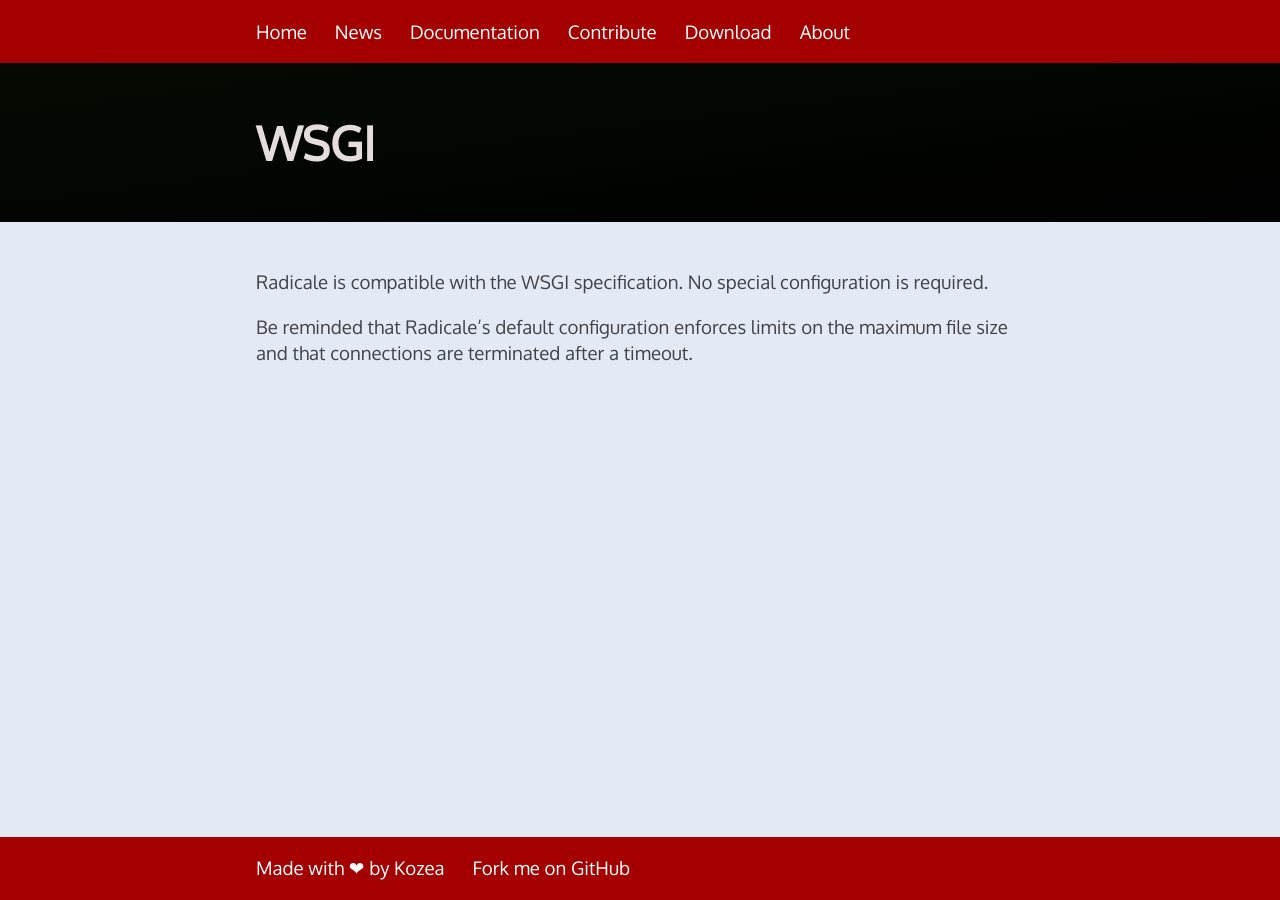
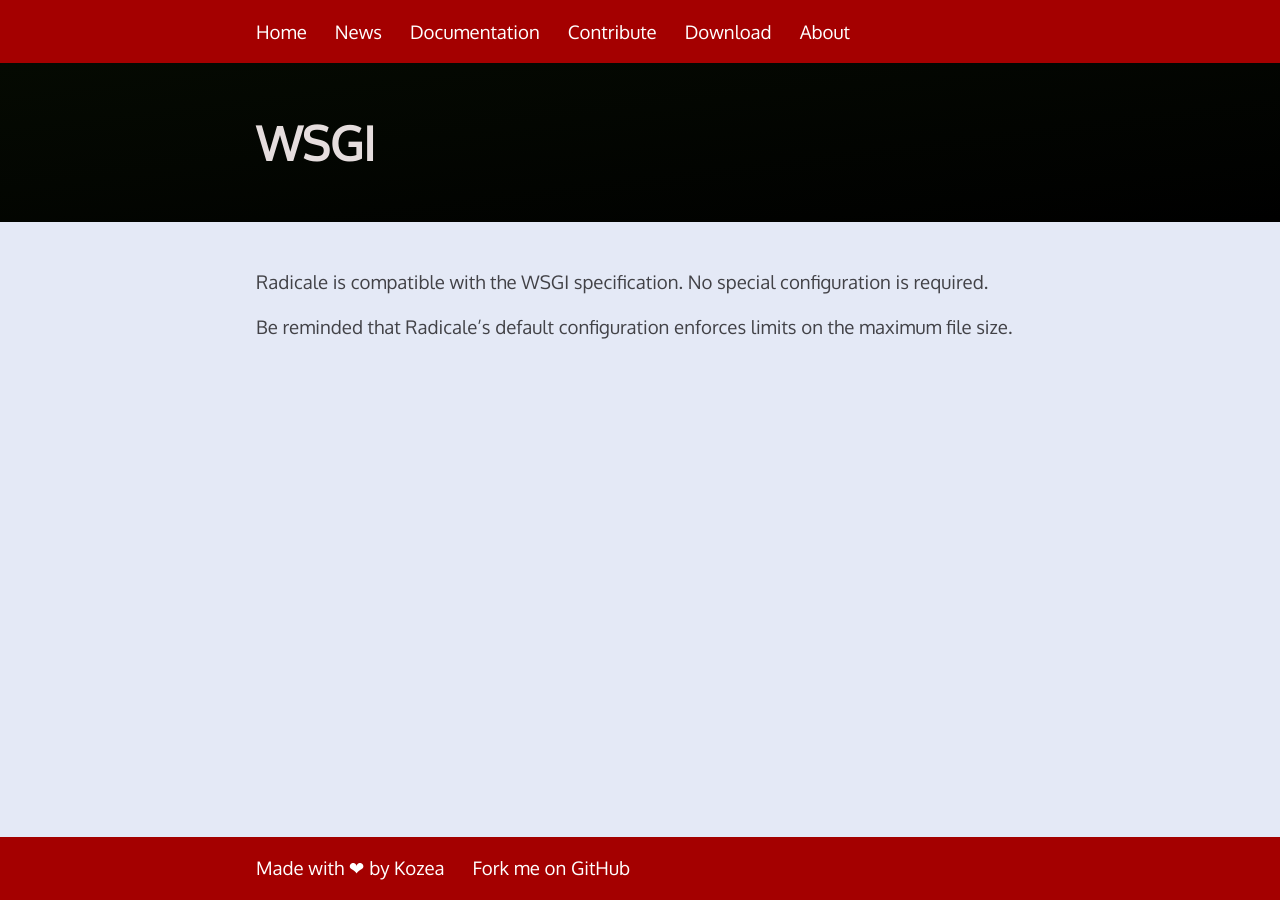
Before and after one commit to Kozea/Radicale, a Jekyll site: the page built from wsgi.md, in a window 1280 px wide. Built offline with Jekyll 4.4.1, drawn with Linux system fonts in a browser that asks for light colours.

Commit message:
Socket timeouts are irrelevant for WSGI

```diff
--- a/wsgi.md
+++ b/wsgi.md
@@ -8,4 +8,4 @@
 is required.
 
 Be reminded that Radicale's default configuration enforces limits on the
-maximum file size and that connections are terminated after a timeout.
+maximum file size.
```
